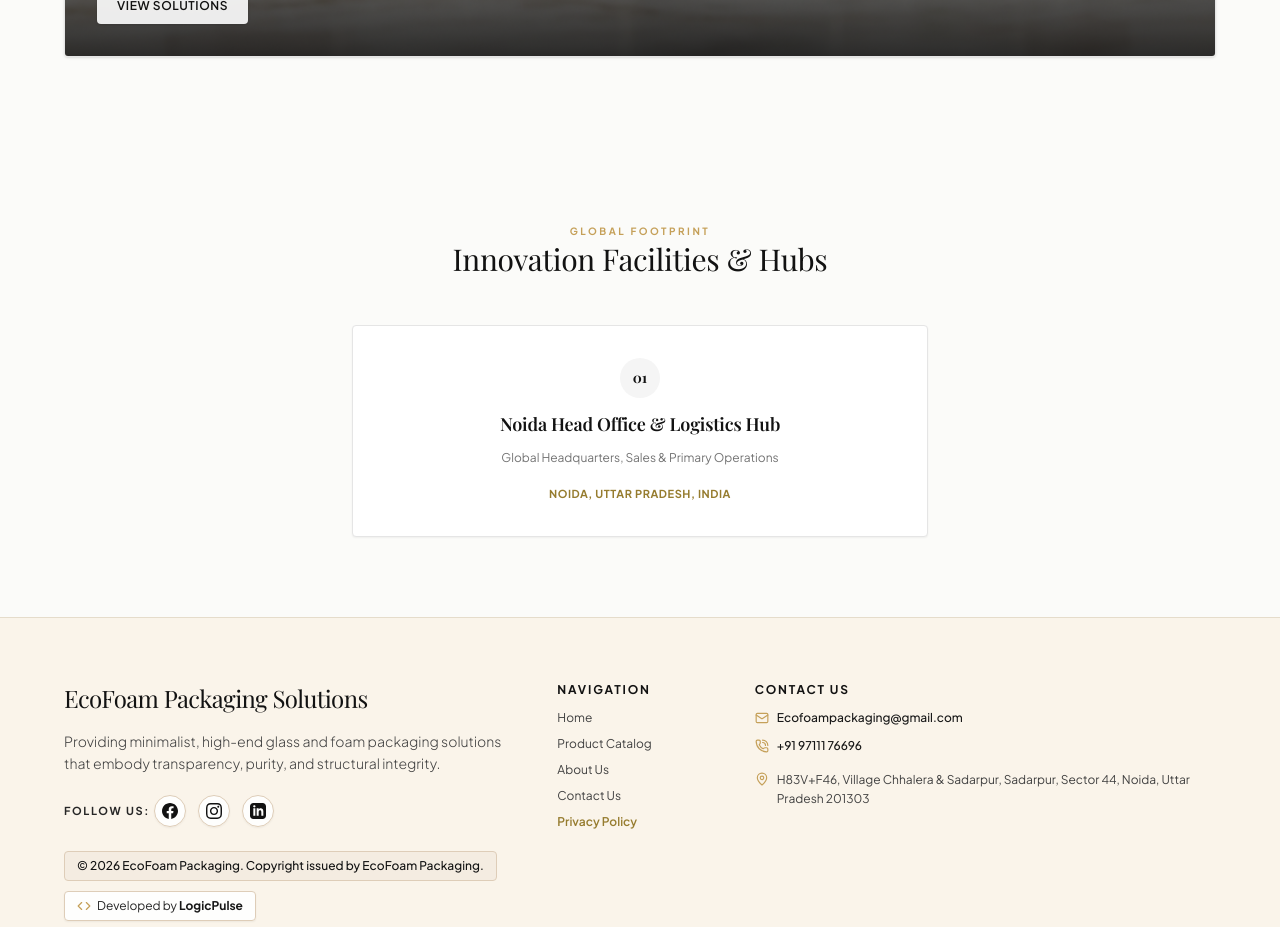
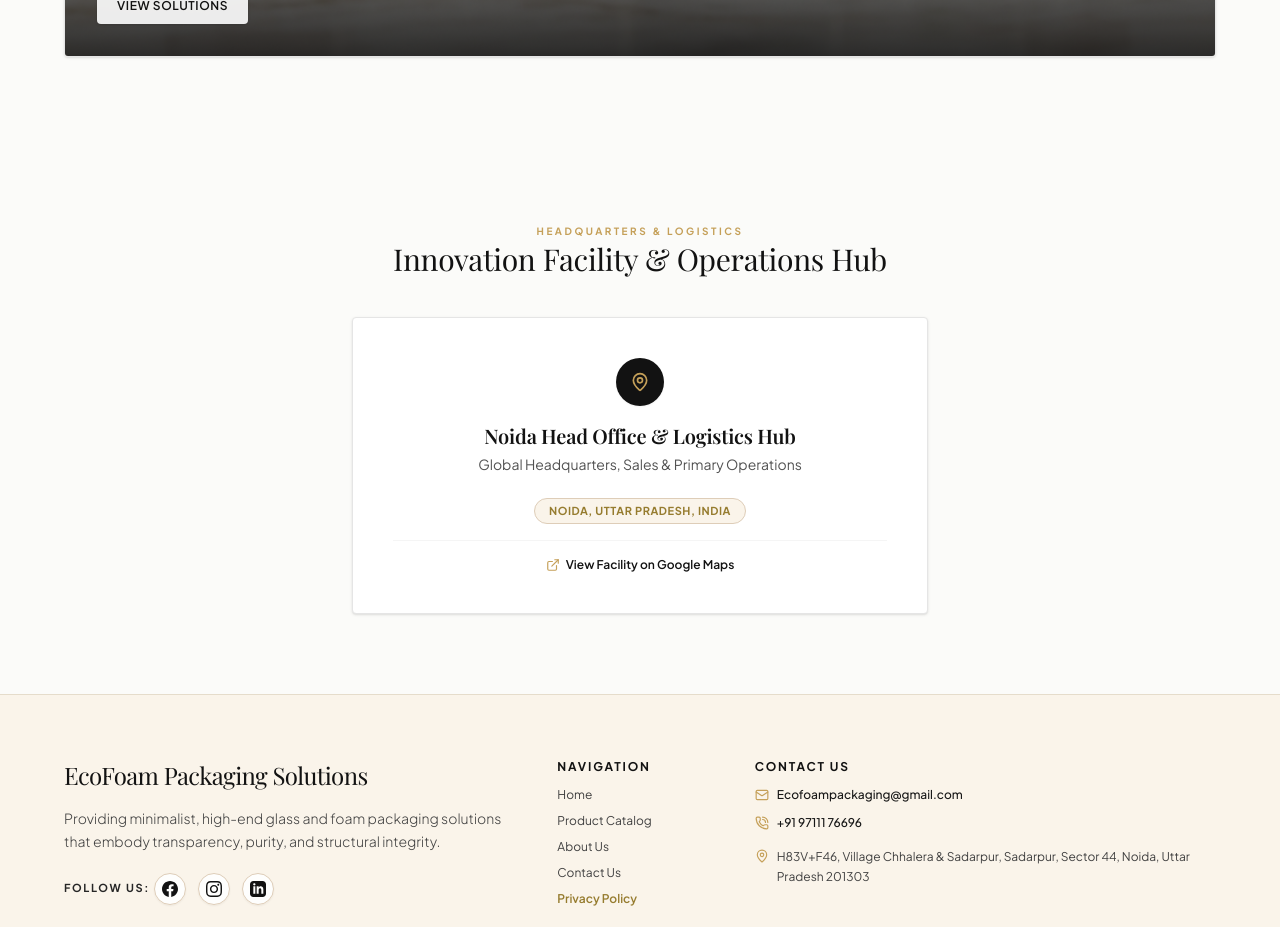
Before and after one commit to ecofoampackaging-byte/EcoFoam-Packaging, a Next.js app: page /about in a window 1280 px wide. Shown: the part 2280-3207 px from the top of the page. Built offline with nearby package versions, Linux system fonts and the light colour scheme; a web font is replaced by a local one.

Commit message:
Center and format Noida Head Office card cleanly in About page

```diff
--- a/src/app/about/page.tsx
+++ b/src/app/about/page.tsx
@@ -10,8 +10,8 @@
 import ProductDetailModal from "@/components/ProductDetailModal";
 import PageTransition from "@/components/PageTransition";
 import { ProductItem } from "@/types";
-import { companyPillars, companyStats, globalHubs } from "@/data/company";
-import { ShieldCheck, Recycle, PenTool, ArrowRight } from "lucide-react";
+import { companyPillars, companyStats, globalHubs, companyContact } from "@/data/company";
+import { ShieldCheck, Recycle, PenTool, ArrowRight, MapPin, ExternalLink } from "lucide-react";
 
 export default function AboutPage() {
   const [quoteOpen, setQuoteOpen] = useState(false);
@@ -239,34 +239,51 @@
           </section>
 
           {/* Global Hubs */}
-          <section className="py-20 max-w-[1600px] mx-auto px-4 sm:px-8 lg:px-12 xl:px-16">
-            <div className="text-center max-w-2xl mx-auto mb-12 space-y-2">
+          <section className="py-20 max-w-[1600px] mx-auto px-4 sm:px-8 lg:px-12 xl:px-16 flex flex-col items-center">
+            <div className="text-center max-w-2xl mx-auto mb-10 space-y-2">
               <span className="text-[10px] tracking-[0.25em] text-[#C5A059] uppercase font-bold">
-                GLOBAL FOOTPRINT
+                HEADQUARTERS & LOGISTICS
               </span>
               <h2 className="font-serif text-3xl text-[#121212]">
-                Innovation Facilities & Hubs
+                Innovation Facility & Operations Hub
               </h2>
             </div>
 
-            <div className="max-w-xl mx-auto">
+            <div className="w-full max-w-xl mx-auto flex justify-center">
               {globalHubs.map((hub, idx) => (
                 <div
                   key={idx}
-                  className="bg-white p-8 rounded-sm border border-neutral-200 text-center space-y-3 shadow-xs hover:shadow-md transition-all"
+                  className="w-full bg-white p-8 sm:p-10 rounded-sm border border-neutral-200 text-center space-y-4 shadow-sm hover:shadow-md transition-all"
                 >
-                  <div className="w-10 h-10 bg-neutral-100 rounded-full flex items-center justify-center mx-auto text-[#121212] font-bold font-serif text-sm">
-                    0{idx + 1}
+                  <div className="w-12 h-12 bg-[#121212] text-white rounded-full flex items-center justify-center mx-auto font-bold font-serif text-base shadow-xs">
+                    <MapPin className="w-5 h-5 text-[#C5A059]" />
                   </div>
-                  <h3 className="font-serif font-semibold text-lg text-[#121212]">
+                  <div>
+                    <h3 className="font-serif font-semibold text-xl text-[#121212]">
                       {hub.name}
                     </h3>
-                  <p className="text-xs text-neutral-500 font-sans">
+                    <p className="text-xs sm:text-sm text-neutral-600 font-sans mt-1">
                       {hub.role}
                     </p>
-                  <span className="inline-block text-[11px] font-bold uppercase tracking-wider text-[#967C2F] pt-2">
+                  </div>
+
+                  <div className="pt-2 flex flex-wrap items-center justify-center gap-2">
+                    <span className="px-3.5 py-1 bg-[#FAF4EA] text-[#967C2F] text-[11px] font-bold uppercase tracking-wider rounded-full border border-[#DECDB8]">
                       {hub.location}
                     </span>
+                  </div>
+
+                  <div className="pt-4 border-t border-neutral-100 flex items-center justify-center">
+                    <a
+                      href={companyContact.googleMapsUrl}
+                      target="_blank"
+                      rel="noopener noreferrer"
+                      className="inline-flex items-center text-xs font-semibold text-[#121212] hover:text-[#C5A059] transition-colors"
+                    >
+                      <ExternalLink className="w-3.5 h-3.5 mr-1.5 text-[#C5A059]" />
+                      View Facility on Google Maps
+                    </a>
+                  </div>
                 </div>
               ))}
             </div>
```
Lines whose indentation alone changed are shown as unchanged.
